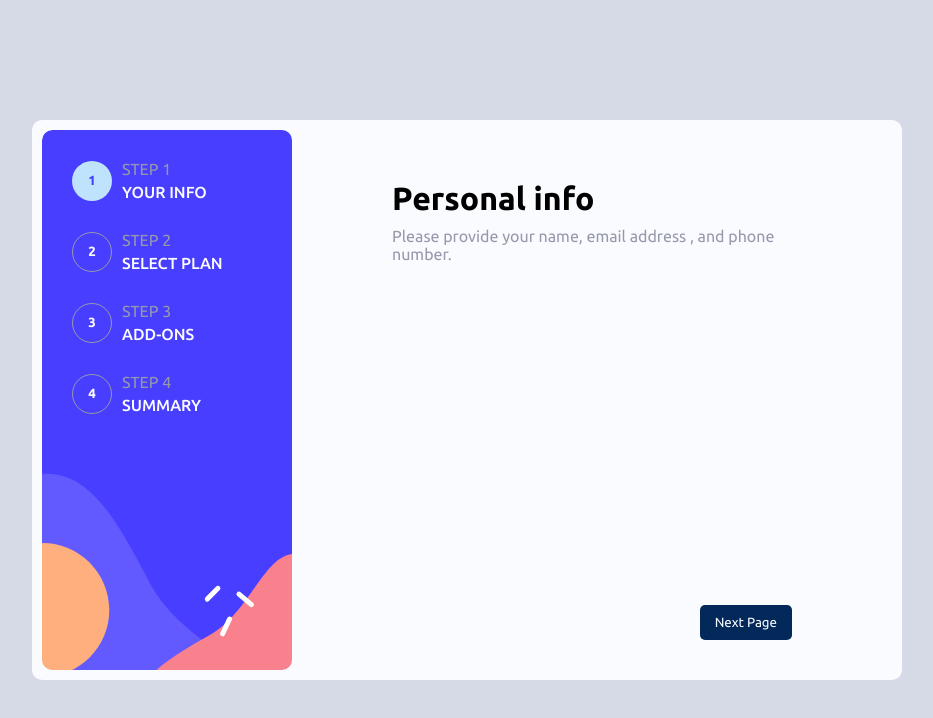
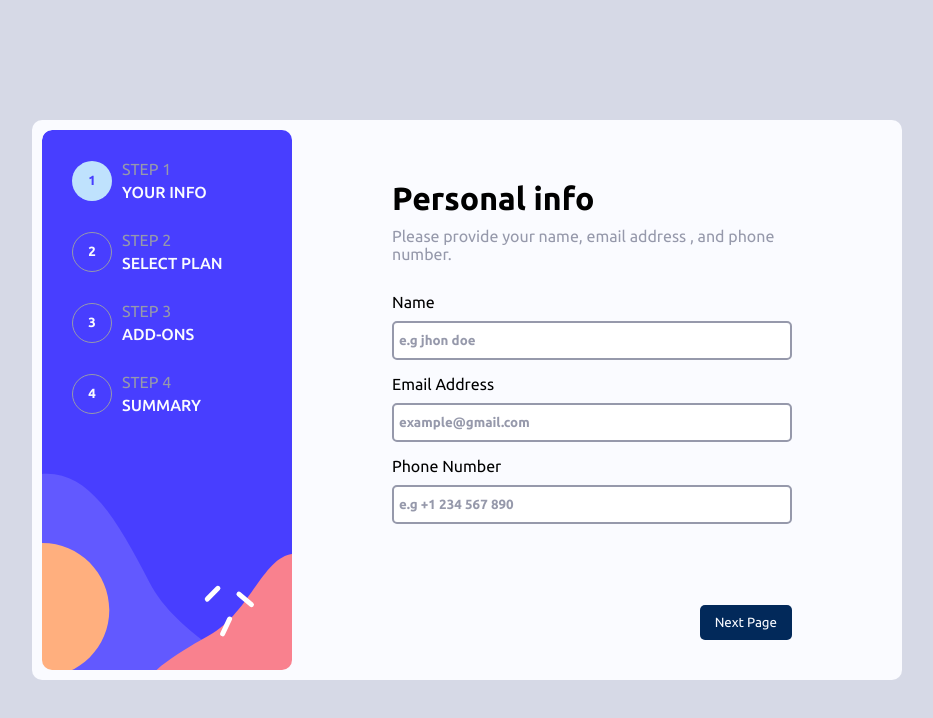
Before and after one commit to MiR-stack/multi_step_form, a React (Vite) app: page / in a window 1280 px wide. Shown: the top 718 px of the page, without its empty margins (173-1106 px from the left). Built offline with nearby package versions, Linux system fonts and the light colour scheme.

Commit message:
create form and validate

```diff
--- a/package.json
+++ b/package.json
@@ -11,6 +11,7 @@
   "dependencies": {
     "react": "^18.2.0",
     "react-dom": "^18.2.0",
+    "react-hook-form": "^7.43.7",
     "react-icons": "^4.8.0",
     "styled-components": "^5.3.9"
   },
--- a/src/app/app.jsx
+++ b/src/app/app.jsx
@@ -1,55 +1,46 @@
 import { useState } from "react";
-import FormActions from "../components/formActions";
-import Layout from "../components/layout";
+import UserInfo from "../components/form";
 import Sidebar from "../components/sidebar";
-import { Box, Container, Main } from "./app.styled";
-
-const data = [
-  {
-    title: "Personal info",
-    description: "Please provide your name, email address , and phone number.",
-  },
-  {
-    title: "Select your plan",
-    description: "You have the option of monthly or yearly billing.",
-  },
-  {
-    title: "Pick add-ons",
-    description: "Add-ons help enhance your gaming experience",
-  },
-  {
-    title: "Finising up",
-    description: "Double-check everything looks OK before confirming",
-  },
-];
+import { Box, Container } from "./app.styled";
 
 const App = () => {
+  const [step, setStep] = useState(1);
+  const [data,setData] = useState({})
 
-    const [step,setStep] = useState(1)
 
-    const handleNext=()=>{
-        if(step <5){
-            setStep(step +1)
-        }
-    }
-    const handleBack = () =>{
-        if(step > 1){
-            setStep(step-1)
-        }
+  const handleNext = () => {
+    if(step <4){
+      setStep(step + 1)
     }
 
-    const handleCustom = (step) =>{
-        setStep(step)
+  };
+  const handleBack = () => {
+    if (step > 1) {
+      setStep(step - 1);
     }
+  };
+
+  const handleCustom = (step) => {
+    if(data[`step${step}` ] || data[`step${step - 1}`]){
+      setStep(step);
+    }
+  };
+
+
+  // handle form data
+
+
+  const handleForm = (userData)=>{
+   setData({...data,[`step${step}`]:userData})
+  }
+
+  // console.log(data)
 
   return (
     <Container>
       <Box>
-        <Sidebar step={step} handleCustom={handleCustom}/>
-        <Main>
-          <Layout {...data[step -1]}></Layout>
-          <FormActions step={step} handleNext={handleNext} handleBack={handleBack} />
-        </Main>
+        <Sidebar step={step} handleCustom={handleCustom} />
+        <UserInfo step={step} next={handleNext} handleForm={handleForm} />
       </Box>
     </Container>
   );
--- a/src/app/app.styled.js
+++ b/src/app/app.styled.js
@@ -7,13 +7,7 @@ const Container = styled.div`
   background:hsl(229, 24%, 87%);
 `;
 
-const Main = styled.div`
-    width: 600px;
-    padding: 50px 100px 30px 100px;
-    display: flex;
-    flex-direction: column;
-    justify-content: space-between;
-`
+
 
 const Box = styled.div`
   max-width: 1440px;
@@ -29,4 +23,4 @@ const Box = styled.div`
 `;
 
 
-export {Container,Main,Box}
+export {Container,Box}
--- /dev/null
+++ b/src/app/data.js
@@ -0,0 +1,53 @@
+
+export const data = [
+
+    {
+      title: "Select your plan",
+      description: "You have the option of monthly or yearly billing.",
+      state:[
+        {
+          icon:'',
+          name:'arcade',
+          fee:9
+        },
+        {
+          icon:'',
+          name:'advanced',
+          fee:12
+        },
+        {
+          icon:'',
+          name:'pro',
+          fee:15
+        }
+      ]
+    },
+    {
+      title: "Pick add-ons",
+      description: "Add-ons help enhance your gaming experience",
+      state:[
+        {
+          title:'online service',
+          about:'access to multiplayer games',
+          fee:1,
+          value:false
+        },
+        {
+          title:'large storage',
+          about:'extra 1TB of cloud save',
+          fee:2,
+          value:false
+        },
+        {
+          title:'customizable profile',
+          about:'custom theme on your profile',
+          fee:2,
+          value:false
+        }
+      ]
+    },
+    {
+      title: "Finising up",
+      description: "Double-check everything looks OK before confirming",
+    },
+  ];
--- /dev/null
+++ b/src/components/form/data.js
@@ -0,0 +1,32 @@
+export const data = {
+  title: "Personal info",
+  description: "Please provide your name, email address , and phone number.",
+  state: [
+    {
+      name: "name",
+      label: "name",
+      type: "text",
+      placeholder: "e.g jhon doe",
+      value: "",
+      error: "name error",
+      required: true,
+    },
+    {
+      name: "email",
+      label: "email address",
+      type: "email",
+      placeholder: "example@gmail.com",
+      value: "",
+      error: "",
+      required: true,
+    },
+    {
+      name: "number",
+      label: "phone number",
+      type: "number",
+      placeholder: "e.g +1 234 567 890",
+      value: "",
+      error: "",
+    },
+  ],
+};
--- /dev/null
+++ b/src/components/form/index.jsx
@@ -0,0 +1,130 @@
+import { useState } from "react";
+import Layout from "../layout";
+import { Box, Input, Label, Error, Wraper, Form } from "./index.styled";
+import { data as rootData } from "./data";
+import FormActions from "../formActions";
+import { Container } from "../styles/styles";
+
+function UserInfo({ step, handleForm, next }) {
+  // handle error
+  const defaultError = arrToObject(rootData.state, "error");
+  const initError = arrToObject(rootData.state, "initError");
+  const [errors, setError] = useState(initError);
+
+  function errorhandle(value, name) {
+    if (!value && defaultError[name].required) {
+      setError({
+        ...errors,
+        [name]: defaultError[name].error || "this is required field",
+      });
+    } else {
+      setError({ ...errors, [name]: "" });
+    }
+  }
+
+  //   handle Data
+  const initData = arrToObject(rootData.state, "initData");
+  const [data, setData] = useState(initData);
+
+  const handleChange = (e) => {
+    const { name, value } = e.target;
+
+    setData((prev) => {
+      if (prev[name].touced) {
+        errorhandle(value, name);
+      }
+
+      return {
+        ...prev,
+        [name]: { ...prev[name], value: value },
+      };
+    });
+  };
+
+  const handleBlur = (e) => {
+    const { name } = e.target;
+    setData((prev) => {
+      errorhandle(prev[name].value, name);
+      return {
+        ...prev,
+        [name]: { ...prev[name], touced: true },
+      };
+    });
+  };
+
+  const onSubmit = (e) => {
+    e.preventDefault();
+    let isValidate = true;
+
+    for (let key in data) {
+      if (data[key].error) {
+        isValidate = false;
+      }
+    }
+
+    if(isValidate){
+        handleForm(data)
+        next()
+    }
+
+    console.log(isValidate);
+  };
+
+  return (
+    <Container>
+      <Form onSubmit={onSubmit}>
+        <Layout title={rootData.title} description={rootData.description}>
+          {rootData.state.map((item) => (
+            <Box key={item.name}>
+              <Wraper>
+                <Label htmlFor={item.name}>{item.label} </Label>
+                <Error>{errors[item.name]} </Error>
+              </Wraper>
+              <Input
+                error={errors[item.name]}
+                name={item.name}
+                value={data[item.name].value}
+                id={item.name}
+                placeholder={item.placeholder}
+                type={item.type}
+                onChange={handleChange}
+                onBlur={handleBlur}
+                required={defaultError[item.name].required}
+              />
+            </Box>
+          ))}
+        </Layout>
+        <FormActions step={step} type={"submit"} />
+      </Form>
+    </Container>
+  );
+}
+
+export default UserInfo;
+
+// utils
+
+const arrToObject = (arr, type) => {
+  return arr.reduce((acc, cur) => {
+    switch (type) {
+      case "initData":
+        acc[cur.name] = {
+          value: cur.value,
+          touced: false,
+        };
+        break;
+      case "error":
+        acc[cur.name] = {
+          error: cur.error,
+          required: cur.required || false,
+        };
+        break;
+      case "initError":
+        acc[cur.name] = "";
+    }
+
+    return acc;
+  }, {});
+};
+
+// conditions
--- /dev/null
+++ b/src/components/form/index.styled.js
@@ -0,0 +1,49 @@
+import styled from "styled-components";
+
+const Form = styled.form`
+  display: flex;
+  align-items: center;
+  flex-direction: column;
+  justify-content: space-between;
+  height: 100%;
+`;
+
+const Box = styled.div`
+  margin-bottom: 15px;
+`;
+
+const Wraper = styled.div`
+  display: flex;
+  align-items: center;
+  justify-content: space-between;
+`;
+
+const Label = styled.label`
+  text-transform: capitalize;
+  margin-bottom: 10px;
+  font-weight: 400;
+`;
+
+const Error = styled.p`
+  color: hsl(354, 84%, 57%);
+  text-transform: capitalize;
+`;
+
+const Input = styled.input`
+  padding: 10px 5px;
+  font-weight: 700;
+  color: hsl(213, 96%, 18%);
+  border: 2px solid
+    ${(props) => (props.error ? "hsl(354, 84%, 57%)" : "hsl(231, 11%, 63%)")};
+  width: 100%;
+  border-radius: 5px;
+  outline: none;
+  &:hover {
+    border: ${(props) => !props.error && "2px solid hsl(213, 96%, 18%)"};
+  }
+  &::placeholder {
+    color: hsl(231, 11%, 63%);
+  }
+`;
+
+export { Form, Box, Wraper, Label, Error, Input };
--- a/src/components/formActions/index.jsx
+++ b/src/components/formActions/index.jsx
@@ -3,11 +3,11 @@
 import React from 'react'
 import { Back, Confirm, Container, Next } from './index.styled'
 
-function FormActions({step,handleNext,handleBack}) {
+function FormActions({step,handleNext,handleBack,type}) {
   return (
     <Container>
         {step >1 && <Back onClick={handleBack}>go back</Back>}
-        {step <4 && <Next onClick={handleNext}> next page</Next>}
+        {step <4 && <Next type={type || 'text'} onClick={handleNext}> next page</Next>}
         {step === 4 && <Confirm>confirm</Confirm>}
 
     </Container>
--- a/src/components/layout/index.styled.js
+++ b/src/components/layout/index.styled.js
@@ -1,5 +1,4 @@
 import styled from "styled-components";
-
 
 
 const Title = styled.h1`
@@ -9,6 +8,7 @@ const Title = styled.h1`
 const Description = styled.p`
     color: hsl(231, 11%, 63%);
     font-size: 16px;
+    margin-bottom: 30px;
 `
 
 export {Title,Description}
--- /dev/null
+++ b/src/components/styles/styles.js
@@ -0,0 +1,11 @@
+import styled from "styled-components";
+
+const Container = styled.div`
+    width: 600px;
+    padding: 50px 100px 30px 100px;
+    display: flex;
+    flex-direction: column;
+    justify-content: space-between;
+`
+
+export {Container}
```
Also changed, not shown: 1 other file (tests, documents, lock files or other folders).
